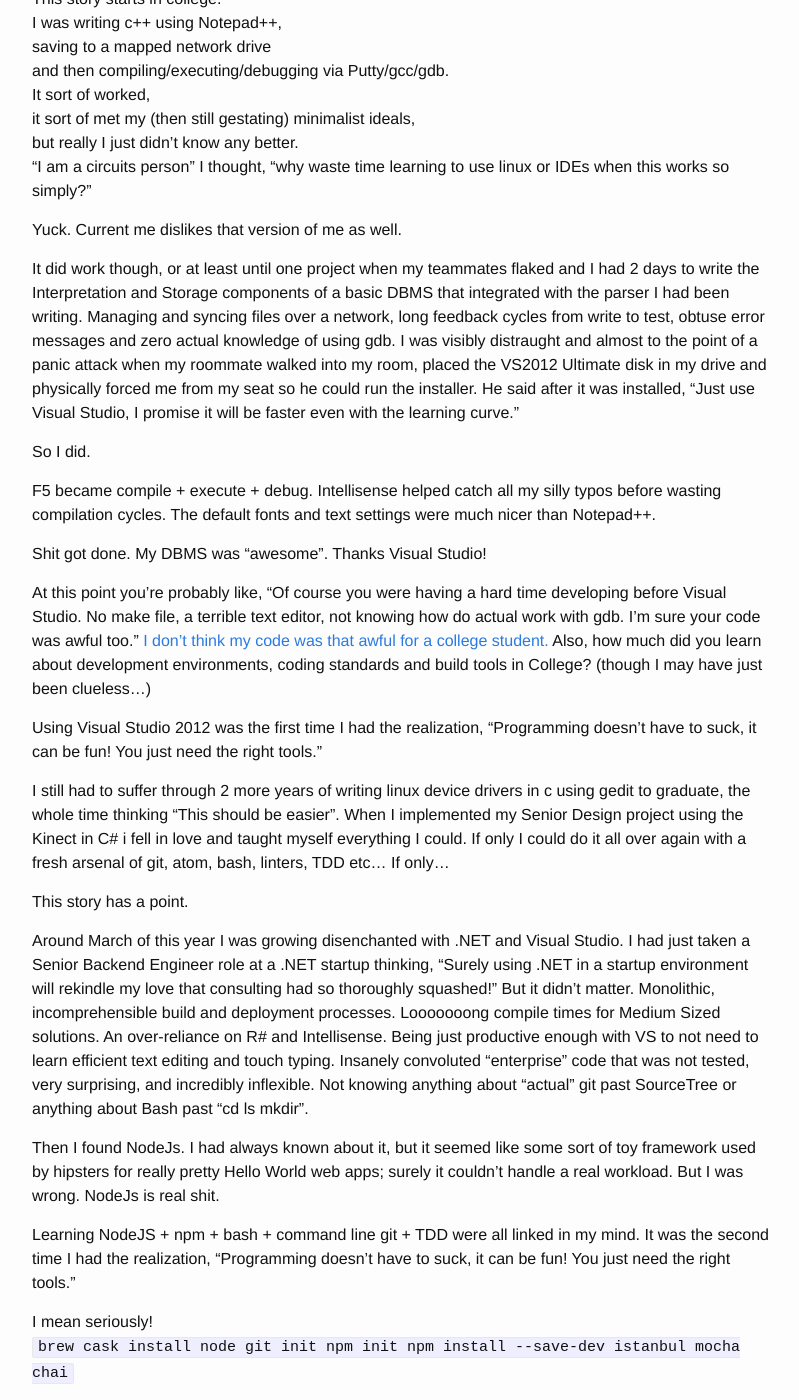
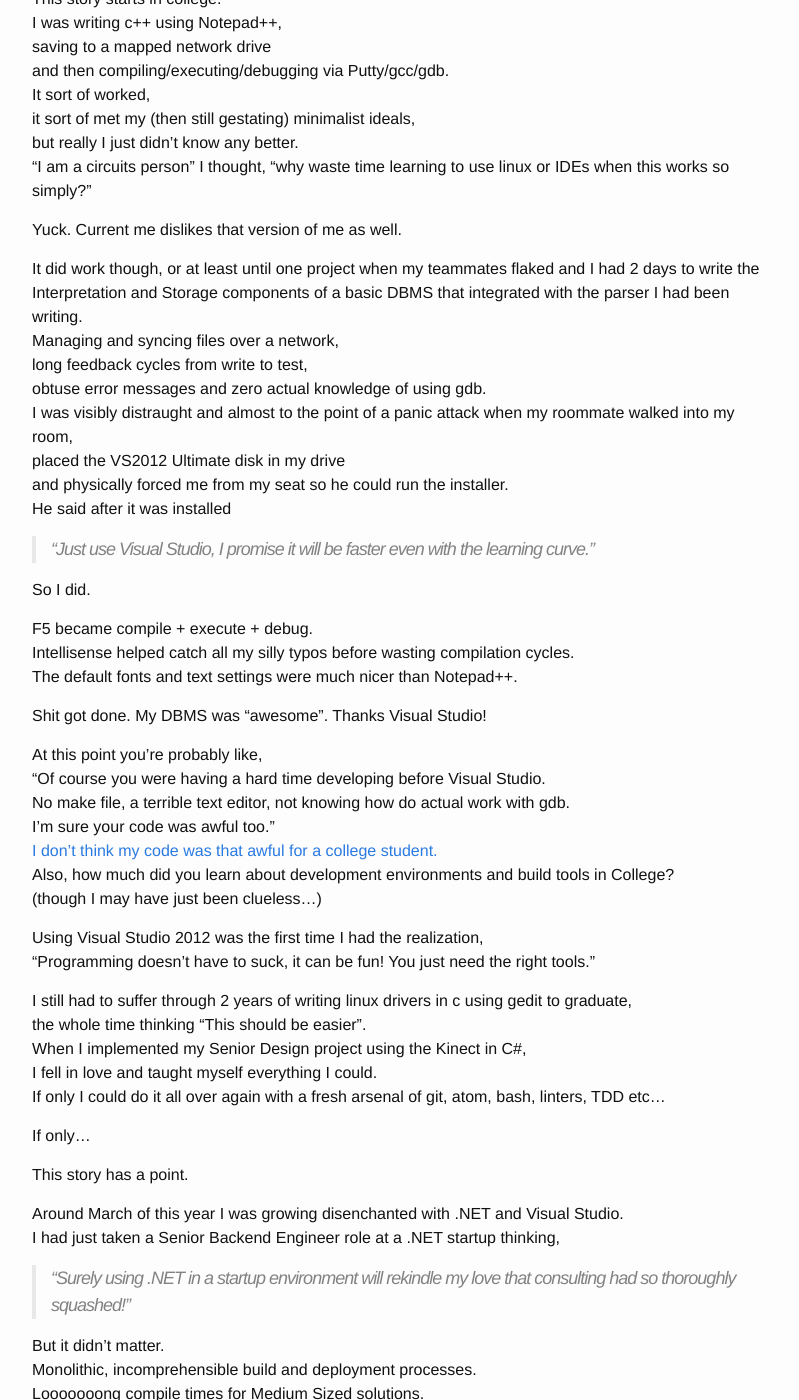
Before and after one commit to brycekbargar/brycekbargar.github.io, a Jekyll site: the page built from _posts/2015-08-13-node-is-dot-net-for-people-with-ironic-bowties.markdown, in a window 1280 px wide and 1400 px high, scrolled down 213 px. Shown: the whole window, without its empty margins (238-1037 px from the left). Built offline with Jekyll 4.4.1, drawn with Linux system fonts in a browser that asks for light colours; some of the changed text lies outside the part shown.

Commit message:
Format another post

````diff
--- a/_posts/2015-08-13-node-is-dot-net-for-people-with-ironic-bowties.markdown
+++ b/_posts/2015-08-13-node-is-dot-net-for-people-with-ironic-bowties.markdown
@@ -15,68 +15,154 @@
 
 Yuck. Current me dislikes that version of me as well.
 
-It did work though, or at least until one project when my teammates flaked and I had 2 days to write the Interpretation and Storage components of a basic DBMS that integrated with the parser I had been writing. Managing and syncing files over a network, long feedback cycles from write to test, obtuse error messages and zero actual knowledge of using gdb. I was visibly distraught and almost to the point of a panic attack when my roommate walked into my room, placed the VS2012 Ultimate disk in my drive and physically forced me from my seat so he could run the installer. He said after it was installed, "Just use Visual Studio, I promise it will be faster even with the learning curve."
+It did work though, or at least until one project when my teammates flaked and I had 2 days to write the Interpretation and Storage components of a basic DBMS that integrated with the parser I had been writing.
+Managing and syncing files over a network,
+long feedback cycles from write to test,
+obtuse error messages and zero actual knowledge of using gdb.
+I was visibly distraught and almost to the point of a panic attack when my roommate walked into my room,
+placed the VS2012 Ultimate disk in my drive
+and physically forced me from my seat so he could run the installer.
+He said after it was installed
+
+> "Just use Visual Studio, I promise it will be faster even with the learning curve."
 
 So I did.
 
-F5 became compile + execute + debug. Intellisense helped catch all my silly typos before wasting compilation cycles. The default fonts and text settings were much nicer than Notepad++.
+F5 became compile + execute + debug.
+Intellisense helped catch all my silly typos before wasting compilation cycles.
+The default fonts and text settings were much nicer than Notepad++.
 
 Shit got done. My DBMS was "awesome". Thanks Visual Studio!
 
-At this point you're probably like, "Of course you were having a hard time developing before Visual Studio. No make file, a terrible text editor, not knowing how do actual work with gdb. I'm sure your code was awful too." [I don't think my code was that awful for a college student.][0] Also, how much did you learn about development environments, coding standards and build tools in College? (though I may have just been clueless...)
+At this point you're probably like,
+"Of course you were having a hard time developing before Visual Studio.
+No make file, a terrible text editor, not knowing how do actual work with gdb.
+I'm sure your code was awful too."
+[I don't think my code was that awful for a college student.][0]
+Also, how much did you learn about development environments and build tools in College?
+(though I may have just been clueless...)
 
-Using Visual Studio 2012 was the first time I had the realization, "Programming doesn't have to suck, it can be fun! You just need the right tools."
+Using Visual Studio 2012 was the first time I had the realization,
+"Programming doesn't have to suck, it can be fun! You just need the right tools."
 
-I still had to suffer through 2 more years of writing linux device drivers in c using gedit to graduate, the whole time thinking "This should be easier". When I implemented my Senior Design project using the Kinect in C\# i fell in love and taught myself everything I could. If only I could do it all over again with a fresh arsenal of git, atom, bash, linters, TDD etc... If only...
+I still had to suffer through 2 years of writing linux drivers in c using gedit to graduate,
+the whole time thinking "This should be easier".
+When I implemented my Senior Design project using the Kinect in C#,
+I fell in love and taught myself everything I could.
+If only I could do it all over again with a fresh arsenal of git, atom, bash, linters, TDD etc...
+
+If only...
 
 This story has a point.
 
-Around March of this year I was growing disenchanted with .NET and Visual Studio. I had just taken a Senior Backend Engineer role at a .NET startup thinking, "Surely using .NET in a startup environment will rekindle my love that consulting had so thoroughly squashed!" But it didn't matter. Monolithic, incomprehensible build and deployment processes. Looooooong compile times for Medium Sized solutions. An over-reliance on R\# and Intellisense. Being just productive enough with VS to not need to learn efficient text editing and touch typing. Insanely convoluted "enterprise" code that was not tested, very surprising, and incredibly inflexible. Not knowing anything about "actual" git past SourceTree or anything about Bash past "cd ls mkdir".
+Around March of this year I was growing disenchanted with .NET and Visual Studio.
+I had just taken a Senior Backend Engineer role at a .NET startup thinking,
 
-Then I found NodeJs. I had always known about it, but it seemed like some sort of toy framework used by hipsters for really pretty Hello World web apps; surely it couldn't handle a real workload. But I was wrong. NodeJs is real shit.
+> "Surely using .NET in a startup environment will rekindle my love that consulting had so thoroughly squashed!"
 
-Learning NodeJS + npm + bash + command line git + TDD were all linked in my mind. It was the second time I had the realization, "Programming doesn't have to suck, it can be fun! You just need the right tools."
+But it didn't matter.
+Monolithic, incomprehensible build and deployment processes.
+Looooooong compile times for Medium Sized solutions.
+An over-reliance on R# and Intellisense.
+Being just productive enough with VS to not need to learn efficient text editing and touch typing.
+Insanely convoluted "enterprise" code that was not tested, very surprising, and incredibly inflexible.
+Not using anything about `git` past SourceTree or anything about bash past `cd ls mkdir`.
+
+Then I found NodeJs.
+I had always known about it,
+but it seemed like some sort of toy framework used by hipsters for really pretty Hello World web apps;
+surely it couldn't handle a real workload.
+But I was wrong. NodeJs is real shit.
+
+Learning NodeJS + npm + bash + command line git + TDD were all linked in my mind.
+It was the second time I had the realization,
+"Programming doesn't have to suck, it can be fun! You just need the right tools."
 
 I mean seriously!
-`brew cask install node
+
+```
+brew cask install node
 git init
 npm init
-npm install --save-dev istanbul mocha chai`
+npm install --save-dev eslint istanbul mocha chai
+```
 
 Not even mentioning!
-`npm install
+
+```
+npm install
 npm test
 npm start
 npm publish
-`
+```
 
-At the time, to me this was revolutionary. [I was used to "starting an 'Empty MVC 4 Web Application' from template in Visual Studio only to have it install about 15 Nuget packages, one of which is Entity Framework."][1] And that's forgetting the long VS startup times, insane battery drain from Parallels, obtuse .csproj and .sln formats, and doing everything through a clunky gui designed for the type of people that only know Java.
+At the time, to me this was revolutionary.
+[I was used to "starting an 'Empty MVC 4 Web Application' from template in Visual Studio
+only to have it install about 15 Nuget packages, one of which is Entity Framework."][1]
+And that's forgetting the long VS startup times,
+ridiculous battery drain from Parallels,
+arcane .csproj and .sln formats,
+and doing everything through a clunky gui designed for the type of people that only know Java.
 
-And so I slaved away on node projects. I was using Typescript for some, because generics and actual OOP. I was using ES6 for some because lambdas and better array operations and generators. I was using ES5 for some of them because preprocessors take effort to hookup. I was using JSX for some of them because that is supposed to be the cool new thing.
+And so I slaved away on node projects.
+I was using Typescript for some, because generics and actual OOP.
+I was using ES6 for some because lambdas and better array operations and generators.
+I was using ES5 for some of them because preprocessors take effort to hookup.
+I was using JSX for some of them because that is supposed to be the cool new thing.
 
 Then the cracks began to show.
 
-Javascript is kind of a shitty language... I would have a lot of fun building up test suites and incrementally passing them with the minimum required effort. The "type" system and general looseness of the language make this easy in Javascript. I loved playing around with Gulp and TravisCI and github badges. I loved designing solutions and implementation in my head. But when it came time to actually, you know, code. I hated it.
+Javascript is kind of a shitty language...
+I would have a lot of fun building up test suites and incrementally passing them with the minimum required effort.
+The "type" system and general looseness of the language make this easy in Javascript.
+I loved playing around with Gulp and TravisCI and github badges.
+I loved designing solutions and implementation in my head.
+But when it came time to actually, you know, code. I hated it.
 
-C\# is a really fucking great language. I love generics, I love reflection, I love LINQ, I love Structuremap, I love the implementation of inheritance, I even love the kinda-sorta-bloated .NET library, I love the StackOverflow support.
+C# is a really fucking great language.
+I love generics,
+I love reflection,
+I love LINQ,
+I love Structuremap,
+I love the implementation of inheritance,
+I even love the kinda-sorta-bloated .NET library,
+I love the StackOverflow support.
 
-I'm sure that Javascript has elegant ways to do these things. And I'm sure that Javascript has plenty of things C\# doesn't have. But the question for me is, why learn another "General Purpose Programming Language"? I've invested a lot of time in .NET and C\#. Maybe if I was a Java, or COBOL, or VB6, or PHP programmer who is retraining on a modern stack. But .NET and C\# are only getting better with .NET Core and OmniSharp its just getting better.
+I'm sure that Javascript has elegant ways to do these things.
+And I'm sure that Javascript has plenty of things C# doesn't have.
+But the question for me is, why learn another "General Purpose Programming Language"?
+I've invested a lot of time in .NET and C#.
+Maybe if I was a Java, or COBOL, or VB6, or PHP programmer who is retraining on a modern stack.
+But .NET and C# are only getting better with dotnetcore.
 
-I was an [Advanced Beginner][2] and NodeJS really helped me get over some of more obvious stumbling blocks. And that is great! I love NodeJs for that will probably continue to use it for my daily practice because really I'm just a hipster doing pretty Hello Worlds repeatedly... But I think I'm done trying to go any farther with it. Really for one reason.
+I was an [Advanced Beginner][2] and NodeJS really helped me get over some of more obvious stumbling blocks.
+And that is great!
+But I think I'm done trying to go any farther with it. Really for one reason.
 
-I was afraid of interacting with the community. Not just the NodeJS community, but the .NET community, the General Techie community, the queer community. All for various reasons, but mostly relating back to "I'm just a beginner NodeJS dev and really understand nothing about HTML and CSS and UX. I feel like an imposter because I don't have 8 hours a day outside my normal job to commit to more programming... But I'm totally too cool for that .NET garbage!" Which just led to social media and blog inactivity, a lot of Crunchyroll binges and feel bads.
+I was afraid of interacting with the community.
+Not just the NodeJS community but the .NET community and also the general Tech community,
+All for various reasons, but mostly relating back to
+"I'm just a beginner NodeJS dev and really understand nothing about HTML and CSS and UX.
+I feel like an imposter because I don't have 8 hours a day outside my normal job to commit to more programming...
+But I'm totally too cool for that .NET garbage!"
+Which just led to social media and blog inactivity, a lot of Crunchyroll binges and feel bads.
 
 How about no longer?
 
-I love .NET. I love C\#. Now with a renewed passion. Rather than jumping to a prettier ship that is slightly easier to use, why not work on my own ship? The source is there. Many of the tools are there. Now I know how to use them, how powerful they are and what is missing.
+I love .NET. I love C#. Now with a renewed passion.
+Rather than jumping to a prettier ship that is slightly easier to use, why not work on my own ship?
+The source is there.
+Many of the tools are there.
+Now I know how to use them, how powerful they are, and what is missing.
 
-Oh, and to the guy who said, "Why would anyone make a nuget package or contribute to the .NET Core? You're just making M$ money!" Fuck. You. (though maybe I should work on my critical thinking skills and not reject an entire stack as uncool because of the opinion of someone I respected....)
-
-Addendum. I still think learning new languages it important. But from now on they'll only be in a different paradigm. Functional, DSLs, Resource Constrained, etc...
+Addendum. I still think learning new languages it important.
+But from now on they'll only be in a different paradigm.
+Functional, DSLs, Resource Constrained, etc...
 
 "[A language that doesn't affect the way you think about programming, is not worth knowing.][3]"
 
-NodeJs and Javascript don't really change the way I think compared to C\#. At least not in the way something like Haskell or ChucK or VimScript would.
+NodeJs and Javascript don't really change the way I think compared to C#.
+At least not in the way something like Haskell or ChucK or VimScript would.
 
 
 [0]: https://gist.github.com/brycekbargar/feceec658501187c80b2
````
